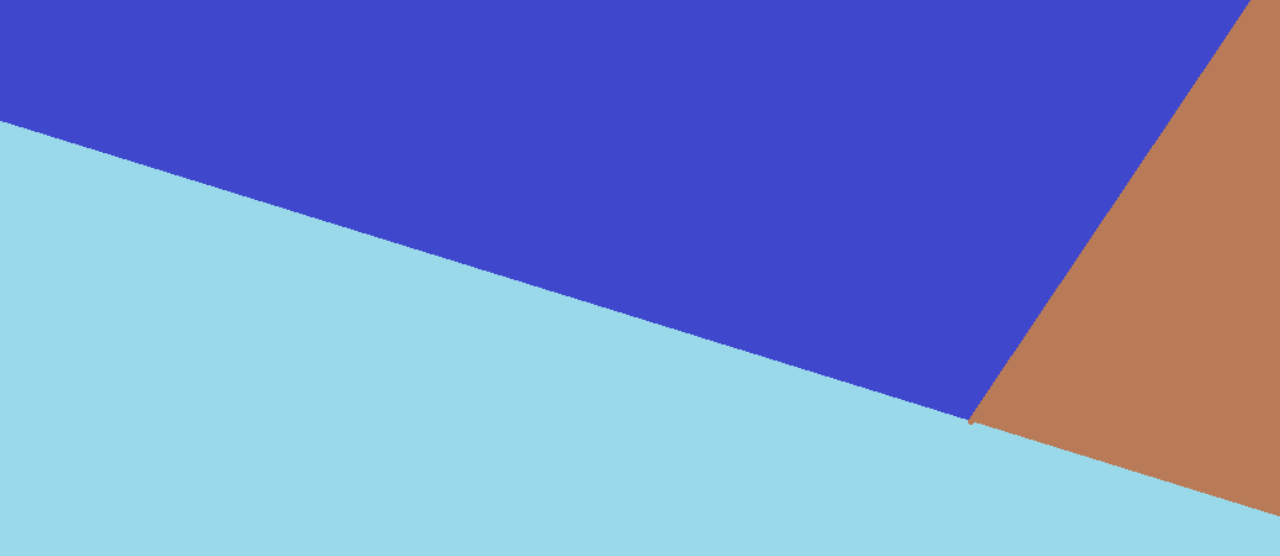
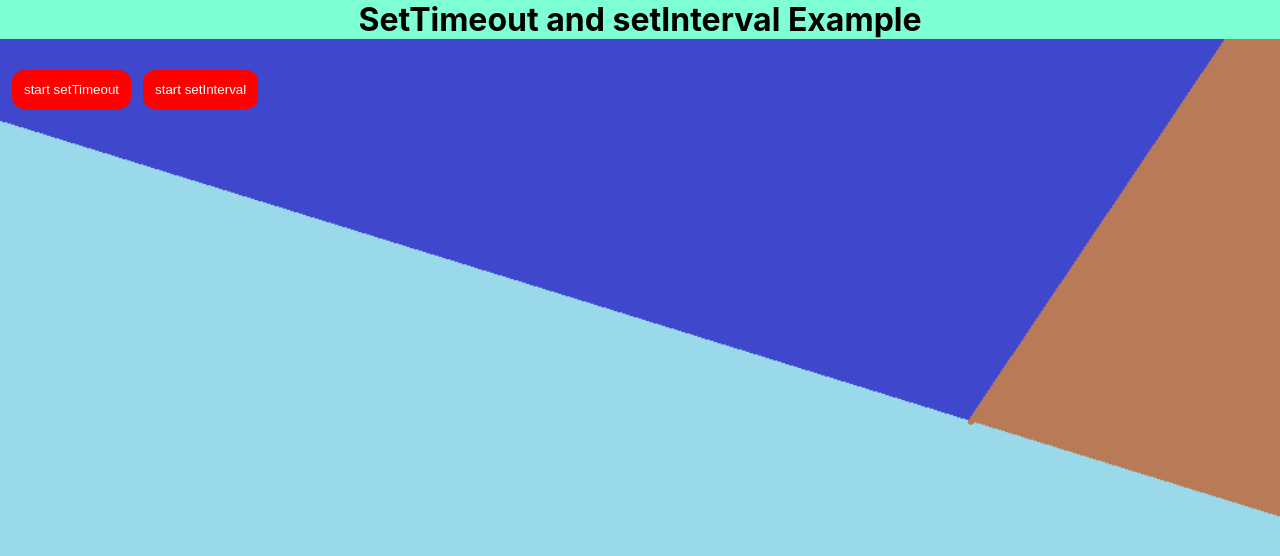
Before and after one commit to armannakhwa/React-JS-Practice, a React (Create React App) app: page /17_08_2021 in a window 1280 px wide. Shown: the top 556 px of the page. Built offline with nearby package versions, Linux system fonts and the light colour scheme.

Commit message:
17_08_2021 setTimout and setInterval with state eg added

```diff
--- a/src/App.js
+++ b/src/App.js
@@ -3,12 +3,12 @@ import {Header} from'./Comp/Header';
 import React from "react";
 import logo from './giphy.gif';
 import Propeg from "./Comp/Propeg";
+import Timing from "./Comp/Timing";
 
 import {
   BrowserRouter as Router,
   Switch,
-  Route,
-  Link
+  Route
 } from "react-router-dom";
 
 function HomeScreen()
@@ -38,10 +38,16 @@ function App() {
           <HomeScreen/>
           </Route>
           <Route exact path="/16_08_2021">
+
          <Propeg/>
 
           </Route>
 
+          <Route exact path="/17_08_2021">
+
+          <Timing/>
+
+             </Route>
         </Switch>
 
     </Router>
--- a/src/Comp/Header.js
+++ b/src/Comp/Header.js
@@ -1,8 +1,5 @@
 import React, { useState } from "react";
 import {
-    BrowserRouter as Router,
-    Switch,
-    Route,
     Link
   } from "react-router-dom";
 var s=0;
@@ -24,6 +21,7 @@ return(
 <button onClick={count}>Counter</button>
 <b className="count">{a}</b><br/>
 <Link to="/16_08_2021"><button>view work 16_08_2021</button></Link>
+<Link to="/17_08_2021"><button>view work 17_08_2021</button></Link>
 </>
 );
 
--- /dev/null
+++ b/src/Comp/Timing.js
@@ -0,0 +1,27 @@
+import React, { useState } from 'react';
+
+export default function Timing() {
+ const [time,setTime]=useState("");
+
+function T()
+{
+setTimeout(()=>{
+    alert("Hello this is the example of setTimeout");
+},2000)
+}
+function I()
+{
+    setInterval(() => {
+        setTime(new Date().toLocaleString());
+    },500);
+}
+
+    return (
+        <div>
+        <h1>SetTimeout and setInterval Example</h1>
+        <button onClick={T}>start setTimeout</button>
+        <button onClick={I}>start setInterval</button>
+        <b>{time}</b>
+        </div>
+    )
+}
```
